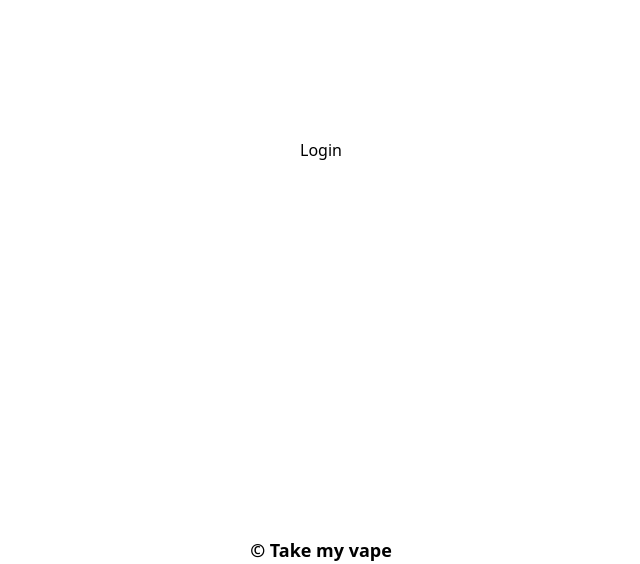
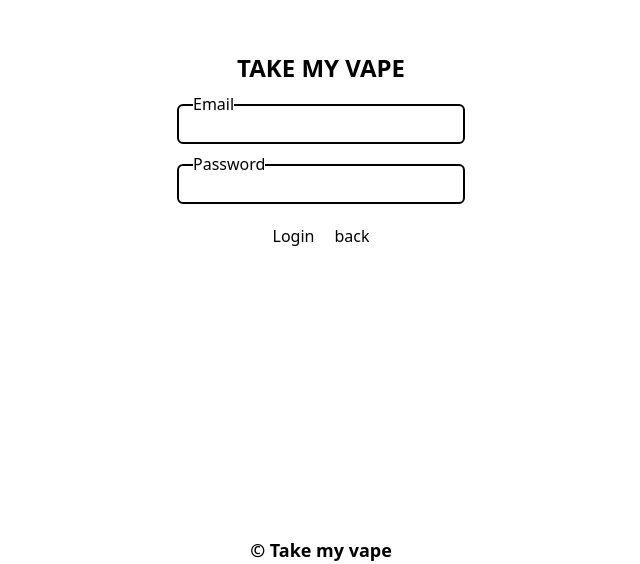
Before and after one commit to alecanonm/vape_app, a React (Vite) app: page /login in a window 1280 px wide. Shown: the part 236-800 px from the top of the page, without its empty margins (319-959 px from the left). Built offline with nearby package versions, Linux system fonts and the light colour scheme.

Commit message:
adding login section

```diff
--- a/src/components/Navbar/Navbar.jsx
+++ b/src/components/Navbar/Navbar.jsx
@@ -99,15 +99,14 @@ const Navbar = () => {
             <motion.a variants={itemMotion} href="/project">
               Novedades
             </motion.a>
-            <motion.a
+            <motion.span
               onClick={() => {
                 setToggled((prev) => !prev);
               }}
               variants={itemMotion}
-              href="/"
             >
-              Iniciar sesion
-            </motion.a>
+              <Link to={"login"}> Iniciar sesion</Link>
+            </motion.span>
             <motion.a
               onClick={() => {
                 setToggled((prev) => !prev);
--- a/src/pages/Login/Login.jsx
+++ b/src/pages/Login/Login.jsx
@@ -1,4 +1,40 @@
+import { Link } from "react-router-dom";
+
 const Login = () => {
-  return <div>Login</div>;
+  return (
+    <>
+      <h1 className=" text-center pb-5 text-2xl font-bold">TAKE MY VAPE</h1>
+      <form action="" className="  flex flex-col gap-5">
+        <label htmlFor="" className=" flex flex-col">
+          <span className="absolute -translate-y-3 bg-white translate-x-4">
+            Email
+          </span>
+          <input
+            type="email"
+            name=""
+            id=""
+            className=" p-1.5 w-72 max-sm:w-80 rounded-md border-2 border-black "
+          />
+        </label>
+        <label htmlFor="" className=" flex flex-col">
+          <span className=" absolute  translate-x-4 -translate-y-3 bg-white">
+            Password
+          </span>
+          <input
+            type="password"
+            name=""
+            id=""
+            className=" p-1.5 w-72 max-sm:w-80  rounded-md  border-2 border-black "
+          />
+        </label>
+        <div className=" flex justify-center gap-5">
+          <button>Login</button>
+          <div role="button">
+            <Link to={"/"}>back</Link>
+          </div>
+        </div>
+      </form>
+    </>
+  );
 };
 export default Login;
```
